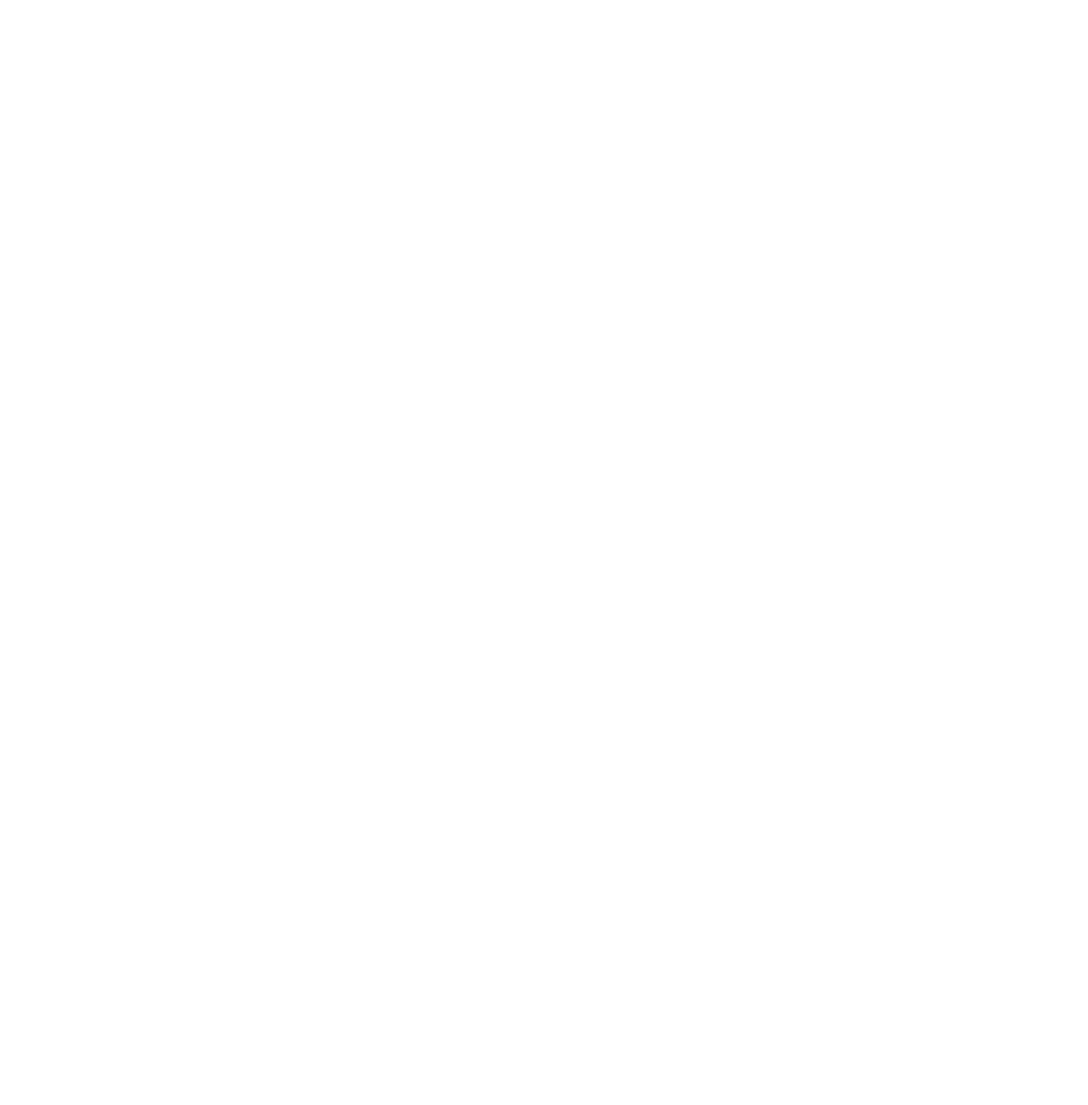
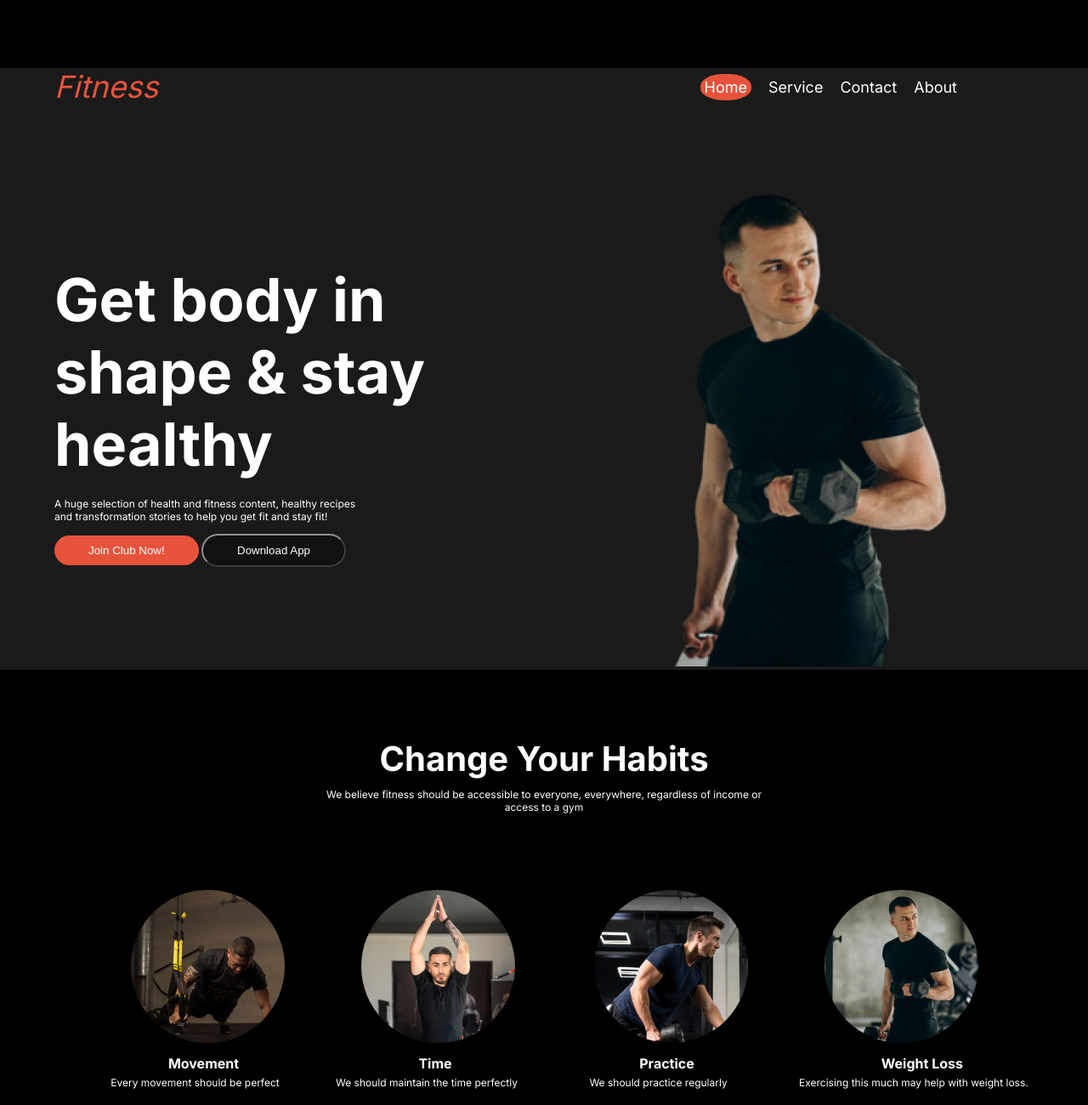
Before and after one commit to TAnjil002/assignment-02, a plain HTML site: page index.html in a window 1280 px wide. Shown: the whole page at 85% size. Before the commit the page ends 800 px from the top, so only its background shows below. Drawn offline with Linux system fonts and the light colour scheme.

Commit message:
Added nav bars

```diff
--- a/index.html
+++ b/index.html
@@ -4,8 +4,78 @@
     <meta charset="UTF-8">
     <meta name="viewport" content="width=device-width, initial-scale=1.0">
     <title>Assignment two</title>
+    <link rel="stylesheet" href="styles/style.css">
 </head>
-<body>
+<body class="universal">
+    <!-- -----------Banner and nav section start------------ -->
+    <section class="banner">
+        <!-- --------nav--------- -->
+        <div class="nav container">
+            <div class="fitness">
+                <nav><i>Fitness</i></nav>
+            </div>
+            <div class="nav-options">
+                    <p><span class="nav-color">Home</span></p>
+                    <p>Service</p>
+                    <p>Contact</p>
+                    <p>About</p>
+            </div>
+        </div>
+        <!-- -------------banner------------- -->
+         <div class="banner-section container">
+            <div class="banner-content">
+                <h1>Get body in <br> shape & stay <br> healthy</h1>
+                <p>
+                    A huge selection of health and fitness content, healthy recipes <br>
+                    and transformation stories to help you get fit and stay fit!
+                </p>
+                <button class="btn-1">Join Club Now!</button>
+                <button class="btn-2">Download App</button>
+                </div>
+                <div>
+                    <img class="banner-img" src="images/banner.png" alt="image will appear soon">
+                </div>
+
+         </div>
+    </section>
+<!-- --------------Banner and Nav section end------------------ -->
+
+<!-- -----------------------Habit Section---------------------- -->
+<section class="habit container">
+    <div class="habit-content">
+        <h1>Change Your Habits</h1>
+        <p>We believe fitness should be accessible to everyone, everywhere, regardless of income or <br>
+            access to a gym</p>
+    </div>
+    <div class="habit-image-section">
+        <div>
+            <img  class="habit-image" src="images/habit 1.png" alt="pic will appear soon">
+            <h4 class="habit-heading">Movement</h4>
+            <p class="habit-para">Every movement should be perfect</p>
+        </div>
+
+        <div>
+            <img  class="habit-image" src="images/habit 2.png" alt="pic will appear soon">
+            <h4 class="habit-heading">Time</h4>
+            <p class="habit-para">We should maintain the time perfectly</p>
+        </div>
+
+        <div>
+            <img  class="habit-image" src="images/habit 3.png" alt="pic will appear soon">
+            <h4 class="habit-heading">Practice</h4>
+            <p class="habit-para">We should practice regularly</p>
+        </div>
+
+        <div>
+            <img  class="habit-image" src="images/habit 4.png" alt="pic will appear soon">
+            <h4 class="habit-heading">Weight Loss</h4>
+            <p class="habit-para">Exercising this much may help with weight loss.</p>
+        </div>
+    </div>
+
+
+</section>
+<!-- -------------------Habit Section end------------------------- -->
 
 </body>
 </html>
--- a/styles/style.css
+++ b/styles/style.css
@@ -0,0 +1,127 @@
+@import url('https://fonts.googleapis.com/css2?family=Inter:wght@100..900&display=swap');
+
+body{
+    font-family: "Inter", sans-serif;
+}
+
+*{
+    margin: 0;
+}
+
+.universal{
+    background-color: black;
+    color: white;
+}
+
+.container{
+    width: 90%;
+    margin: 5rem auto;
+    border-radius: 1rem;
+}
+
+/* --------Banner and nav bar---------- */
+.banner{
+    background-color: rgba(255, 255, 255, 0.1);
+}
+
+/* ----------Nav Bar styles---------- */
+.fitness{
+    color: rgba(230, 83, 60, 1);
+    font-size: 36px;
+}
+.nav{
+    display: flex;
+    justify-content: space-between;
+}
+.nav-options{
+    border: 2px 5px;
+    display: flex;
+    margin-right: 90px;
+    align-items: center;
+    gap: 20px;
+    font-size: 18px;
+}
+.nav-color{
+    background-color: rgba(230, 83, 60, 1);
+    border-radius: 46%;
+    padding: 5px;
+}
+
+/* -------------banner styles---------------- */
+.banner-section{
+    display: flex;
+    justify-content: space-between;
+    align-items: center;
+}
+
+.banner-content h1{
+    font-size: 70px;
+    margin-bottom: 20px;
+}
+
+.banner-content{
+    margin-bottom: 15px;
+    font-size: 12px;
+}
+
+.btn-1{
+    padding: 10px 40px;
+    background-color: #E6533C;
+    color: white;
+    border-radius: 50px;
+    border: none;
+    margin-top: 15px;
+}
+
+.btn-2{
+    padding: 10px 40px;
+    color: white;
+    border-radius: 50px;
+    border-color: #918f8f;
+    background-color: #111111;
+}
+
+.banner-img{
+    margin-right: 80px;
+}
+
+/* ------------------Habit Style----------------- */
+.habit-container{
+    text-align: center;
+}
+.habit-content{
+    text-align: center;
+}
+
+.habit-content h1{
+    font-size: 40px;
+}
+
+.habit-content p{
+    text-align: center;
+    font-size: 12px;
+    margin-top: 10px;
+    margin-bottom: 20px;
+}
+
+.habit-image-section{
+    margin-top: 90px;
+    display: flex;
+}
+
+.habit-image{
+    border-radius: 100px;
+    margin-left: 90px;
+}
+
+.habit-heading{
+    text-align: center;
+    margin-top: 10px;
+    margin-left: 80px;
+}
+.habit-para{
+    text-align: center;
+    font-size: 12px;
+    margin-top: 5px;
+    margin-left: 60px;
+}
```
